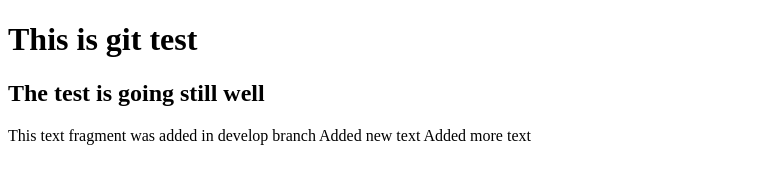
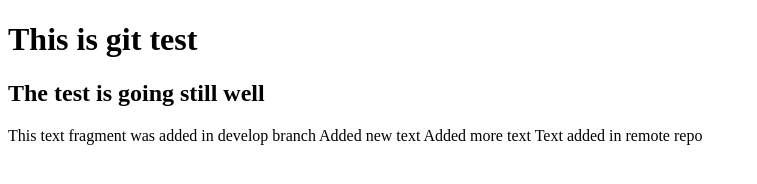
Before and after one commit to vkh-R02/the-cloudadvisory, a plain HTML site: page index.html in a window 1280 px wide. Shown: the whole page, without its empty margins (0-757 px from the left). Drawn offline with Linux system fonts and the light colour scheme.

Commit message:
text added in remote repo in index.html

```diff
--- a/index.html
+++ b/index.html
@@ -12,6 +12,7 @@
         This text fragment was added in develop branch
         Added new text
         Added more text
+        Text added in remote repo
     </p>
 
 </body>
```
